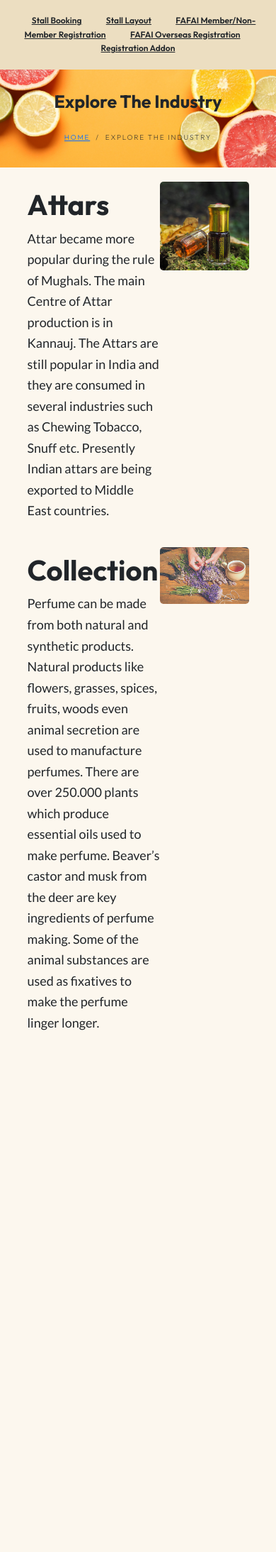
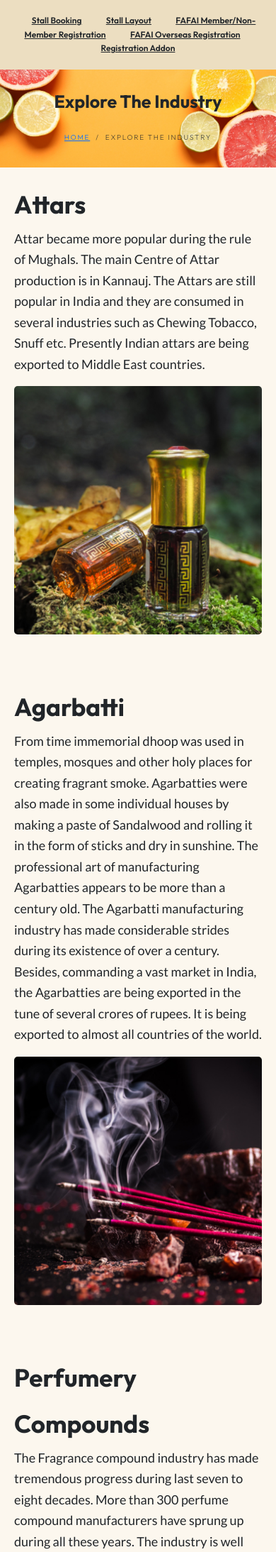
Before and after one commit to ravi357767/fafainew, a PHP site: page /exploretheindustry.php in a window 390 px wide. Shown: the part 77-2264 px from the top of the page at 71% size. Before the commit the page ends 1529 px from the top, so only its background shows below. Run offline with PHP 8.4, Linux system fonts and the light colour scheme.

Commit message:
Create Explore The industry Page Resposnive, Alchemy all Drop Down are Done

```diff
--- a/css/mediascreens.css
+++ b/css/mediascreens.css
@@ -401,6 +401,26 @@
 
     /*Amazing Facts wrapper media css*/
 
+    /*Explore the Industry wrapper media css*/
+    .explore-industry-collection {
+        width: 100%;
+        display: inline-flex;
+        flex-direction: column;
+        margin-bottom: 50px;
+    }
+
+    .explore-industry-collection-main>span {
+        width: 100%;
+        text-align: center;
+        font-size: 35px;
+    }
+
+    #explore-collection-img {
+        width: 100%;
+    }
+
+    /*Explore the Industry wrapper media css*/
+
     /*Header wrapper media css*/
     .social-media-icons-wrapper {
         width: 100%;
--- a/exploretheindustry.php
+++ b/exploretheindustry.php
@@ -29,23 +29,60 @@ include "header.php";
     <div class="explore-industry-wrapper">
 
         <div class="explore-industry-collection">
-
             <div class="explore-industry-collection-main">
                 <span>Attars</span>
                 <p>Attar became more popular during the rule of Mughals. The main Centre of Attar production is in Kannauj. The Attars are still popular in India and they are consumed in several industries such as Chewing Tobacco, Snuff etc. Presently Indian attars are being exported to Middle East countries.</p>
             </div>
-
             <img src="./includes/images/Explore the Industry/Attar.jpg" alt="Explore Industry Image" id="explore-collection-img">
-
         </div>
 
         <div class="explore-industry-collection">
             <div class="explore-industry-collection-main">
-                <span>Collection</span>
-                <p>Perfume can be made from both natural and synthetic products. Natural products like flowers, grasses, spices, fruits, woods even animal secretion are used to manufacture perfumes. There are over 250.000 plants which produce essential oils used to make perfume. Beaver’s castor and musk from the deer are key ingredients of perfume making. Some of the animal substances are used as fixatives to make the perfume linger longer.</p>
+                <span>Agarbatti</span>
+                <p>From time immemorial dhoop was used in temples, mosques and other holy places for creating fragrant smoke. Agarbatties were also made in some individual houses by making a paste of Sandalwood and rolling it in the form of sticks and dry in sunshine. The professional art of manufacturing Agarbatties appears to be more than a century old.
+
+                    The Agarbatti manufacturing industry has made considerable strides during its existence of over a century. Besides, commanding a vast market in India, the Agarbatties are being exported in the tune of several crores of rupees. It is being exported to almost all countries of the world.</p>
             </div>
-            <img src="./includes/images/DiscoverFragrances/collection.jpg" alt="Collection Image" id="explore-collection-img">
+            <img src="./includes/images/Explore the Industry/agarbatti.jpg" alt="Collection Image" id="explore-collection-img">
         </div>
+
+        <div class="explore-industry-collection">
+            <div class="explore-industry-collection-main">
+                <span>Perfumery Compounds</span>
+                <p>The Fragrance compound industry has made tremendous progress during last seven to eight decades. More than 300 perfume compound manufacturers have sprung up during all these years. The industry is well developed to meet the requirements of the country.</p>
+            </div>
+
+            <img src="./includes/images/Explore the Industry/perfumerycompound.jpg" alt="Collection Image" id="explore-collection-img">
+        </div>
+
+        <div class="explore-industry-collection">
+            <div class="explore-industry-collection-main">
+                <span>Flavour Industry</span>
+                <p>The industry of blending flavours started somewhere around 1930 when some firms ventured to blend flavours in India. During the last 80 years, the flavour industry has made considerable progress. It covers practically all the requirements of flavours of the country in different industries like Pharmaceuticals, Soft Drinks, Liquors, Ice creams, Sweets, Chocolates etc.</p>
+            </div>
+
+            <img src="./includes/images/Explore the Industry/flavourindustry.jpg" alt="Collection Image" id="explore-collection-img">
+        </div>
+
+        <div class="explore-industry-collection">
+            <div class="explore-industry-collection-main">
+                <span>Natural Essential Oils</span>
+                <p>The aromatic chemicals became known to Indian market around 1920. The range being limited to Benzyl Acetate, Terpeniol, Terpenolene, Geraniol and Citronellol, Hydroxy Citronellal, Yara Yara etc.
+                    A considerable progress has been made by various Indian companies by manufacturing and marketing a wide range of aromatic chemicals.The Aromatic Chemical Industry has made considerable progress during a span of last 50 years. It is a matter of pride that almost all the conventional aromatic chemicals are now being manufactured in India.</p>
+            </div>
+
+            <img src="./includes/images/Explore the Industry/EssentialOils.jpg" alt="Collection Image" id="explore-collection-img">
+        </div>
+
+        <div class="explore-industry-collection">
+            <div class="explore-industry-collection-main">
+                <span>Food Products</span>
+                <p>From time immemorial, the household food products are generally being flavoured with spices like Cardamom, Cloves, thyme, aniseed, saffron and nutmeg. The usage of flavours commenced with the introduction of soft drinks and ice creams in 20th century.</p>
+            </div>
+
+            <img src="./includes/images/Explore the Industry/foodProducts.jpg" alt="Collection Image" id="explore-collection-img">
+        </div>
+
     </div>
 
 </body>
```
